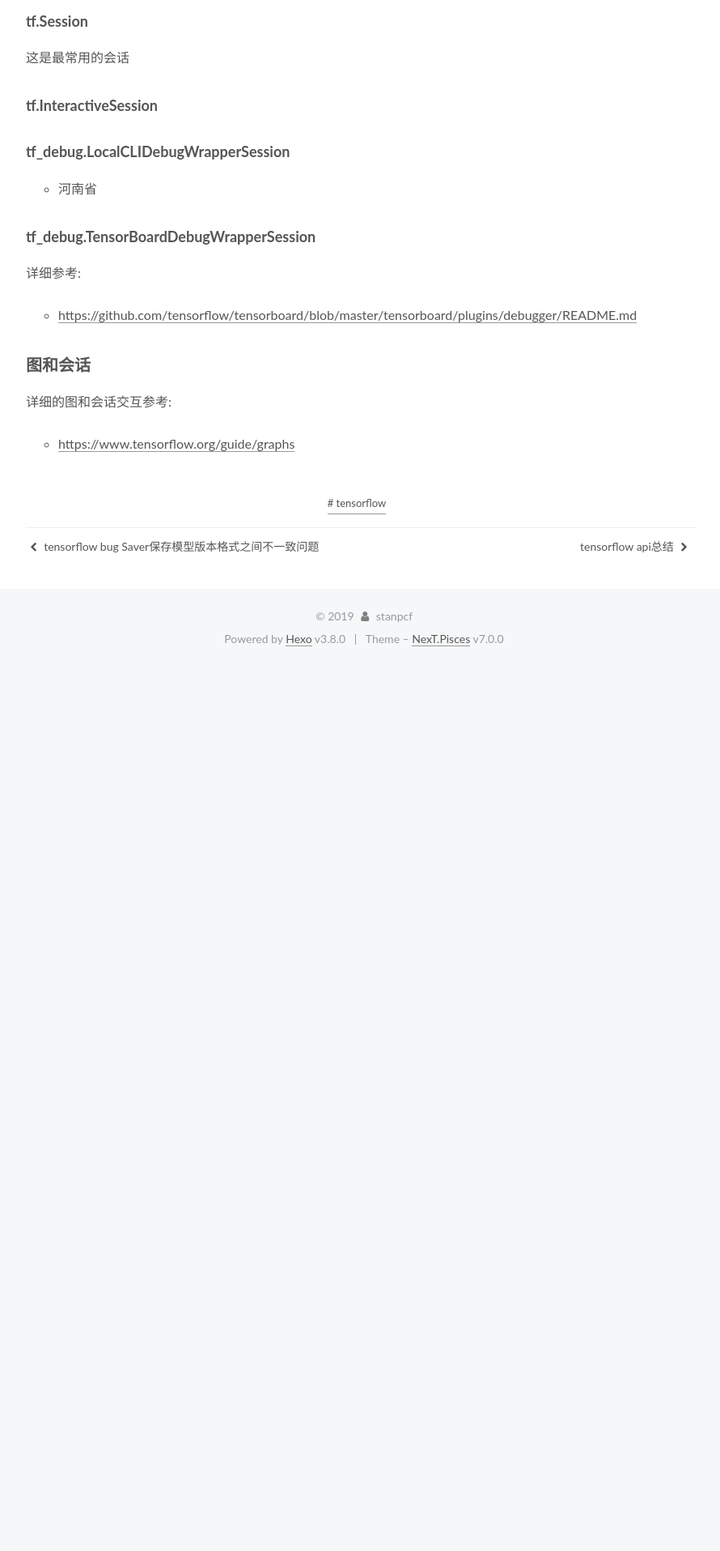
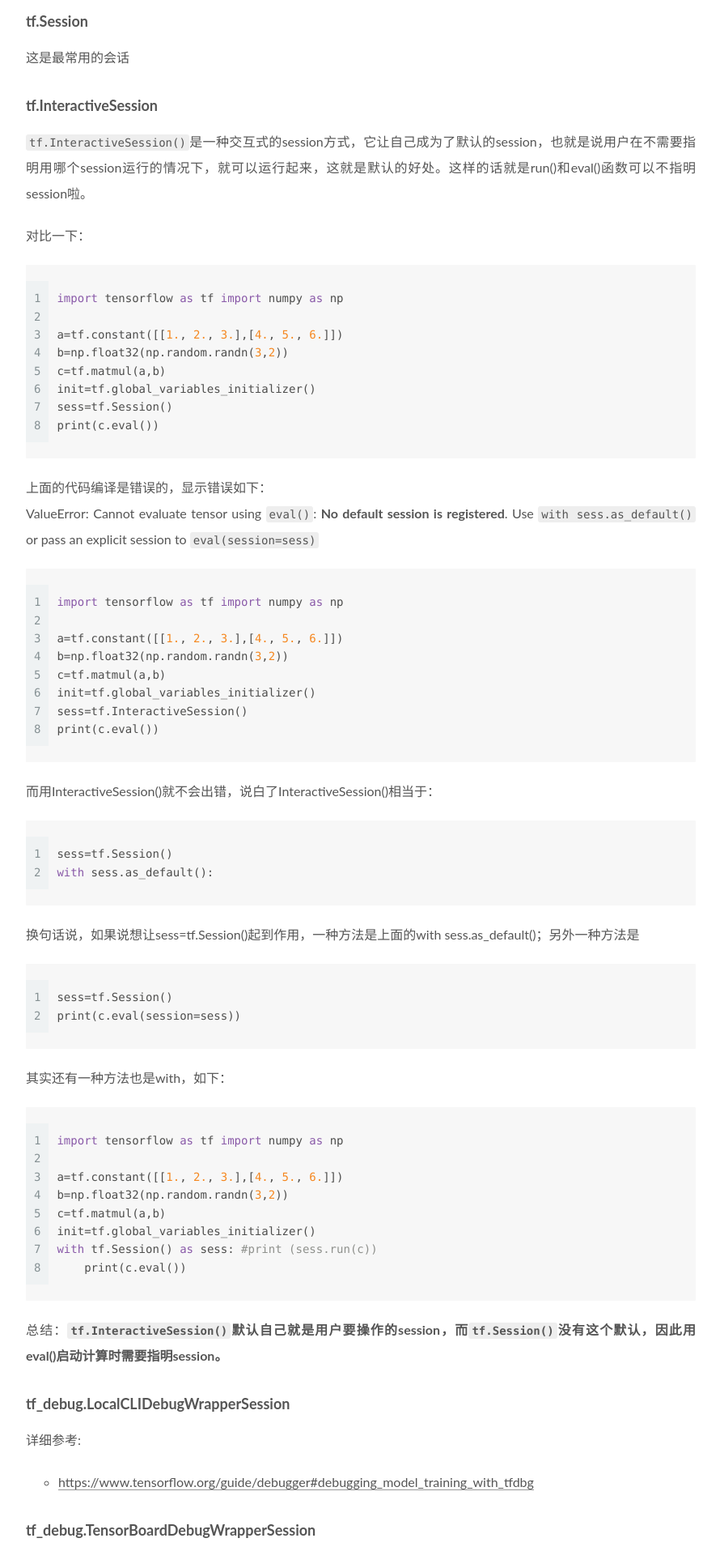
Before and after one commit to stanpcf/stanpcf.github.io, a plain HTML site: page 2019/tensorflow-low-level-api/index.html in a window 1280 px wide. Shown: the part 3375-5290 px from the top of the page at 81% size, without its empty margins (320-1210 px from the left). Before the commit the page ends 4198 px from the top, so only its background shows below. Drawn offline with Linux system fonts and the light colour scheme.

Commit message:
Site updated: 2019-02-20 23:37:08

```diff
--- a/2019/tensorflow-low-level-api/index.html
+++ b/2019/tensorflow-low-level-api/index.html
@@ -106,7 +106,7 @@
 <meta property="og:locale" content="zh-Hans">
 <meta property="og:image" content="http://stanpcf.github.io/2019/tensorflow-low-level-api/getting_started_add.png">
 <meta property="og:image" content="http://stanpcf.github.io/2019/tensorflow-low-level-api/session_uml.jpg">
-<meta property="og:updated_time" content="2019-02-20T07:53:17.178Z">
+<meta property="og:updated_time" content="2019-02-20T15:35:38.278Z">
 <meta name="twitter:card" content="summary">
 <meta name="twitter:title" content="tensorflow low level api">
 <meta name="twitter:description" content="低级别的API构建TensorFlow模型使用低级别的Tensorflow API (Tensorflow Core)构建tensorflow程序Tensorflow Core 程序可以看成互相独立的两部分:  构建计算图（tf.Graph） 运行计算图（tf.Session）  示例下面的代码code11234567891011# 构建计算图a = tf.constant(3.0, dtype=">
@@ -403,7 +403,7 @@
 
                   <span class="post-meta-item-text">Edited on</span>
 
-                <time title="Modified: 2019-02-20 15:53:17" itemprop="dateModified" datetime="2019-02-20T15:53:17+08:00">2019-02-20</time>
+                <time title="Modified: 2019-02-20 23:35:38" itemprop="dateModified" datetime="2019-02-20T23:35:38+08:00">2019-02-20</time>
 
 
           </span>
@@ -501,8 +501,17 @@
 </ul>
 <p>下图展示四种Session类的继承关系<br><img src="/2019/tensorflow-low-level-api/session_uml.jpg" alt="会话继承关系"></p>
 <h3 id="tf-Session"><a href="#tf-Session" class="headerlink" title="tf.Session"></a>tf.Session</h3><p>这是最常用的会话</p>
-<h3 id="tf-InteractiveSession"><a href="#tf-InteractiveSession" class="headerlink" title="tf.InteractiveSession"></a>tf.InteractiveSession</h3><h3 id="tf-debug-LocalCLIDebugWrapperSession"><a href="#tf-debug-LocalCLIDebugWrapperSession" class="headerlink" title="tf_debug.LocalCLIDebugWrapperSession"></a>tf_debug.LocalCLIDebugWrapperSession</h3><ul>
-<li>河南省</li>
+<h3 id="tf-InteractiveSession"><a href="#tf-InteractiveSession" class="headerlink" title="tf.InteractiveSession"></a>tf.InteractiveSession</h3><p><code>tf.InteractiveSession()</code>是一种交互式的session方式，它让自己成为了默认的session，也就是说用户在不需要指明用哪个session运行的情况下，就可以运行起来，这就是默认的好处。这样的话就是run()和eval()函数可以不指明session啦。</p>
+<p>对比一下：<br><figure class="highlight python"><table><tr><td class="gutter"><pre><span class="line">1</span><br><span class="line">2</span><br><span class="line">3</span><br><span class="line">4</span><br><span class="line">5</span><br><span class="line">6</span><br><span class="line">7</span><br><span class="line">8</span><br></pre></td><td class="code"><pre><span class="line"><span class="keyword">import</span> tensorflow <span class="keyword">as</span> tf <span class="keyword">import</span> numpy <span class="keyword">as</span> np</span><br><span class="line"></span><br><span class="line">a=tf.constant([[<span class="number">1.</span>, <span class="number">2.</span>, <span class="number">3.</span>],[<span class="number">4.</span>, <span class="number">5.</span>, <span class="number">6.</span>]])</span><br><span class="line">b=np.float32(np.random.randn(<span class="number">3</span>,<span class="number">2</span>))</span><br><span class="line">c=tf.matmul(a,b)</span><br><span class="line">init=tf.global_variables_initializer()</span><br><span class="line">sess=tf.Session() </span><br><span class="line">print(c.eval())</span><br></pre></td></tr></table></figure></p>
+<p>上面的代码编译是错误的，显示错误如下：<br>ValueError: Cannot evaluate tensor using <code>eval()</code>: <strong>No default session is registered</strong>. Use <code>with sess.as_default()</code> or pass an explicit session to <code>eval(session=sess)</code></p>
+<figure class="highlight python"><table><tr><td class="gutter"><pre><span class="line">1</span><br><span class="line">2</span><br><span class="line">3</span><br><span class="line">4</span><br><span class="line">5</span><br><span class="line">6</span><br><span class="line">7</span><br><span class="line">8</span><br></pre></td><td class="code"><pre><span class="line"><span class="keyword">import</span> tensorflow <span class="keyword">as</span> tf <span class="keyword">import</span> numpy <span class="keyword">as</span> np</span><br><span class="line"></span><br><span class="line">a=tf.constant([[<span class="number">1.</span>, <span class="number">2.</span>, <span class="number">3.</span>],[<span class="number">4.</span>, <span class="number">5.</span>, <span class="number">6.</span>]])</span><br><span class="line">b=np.float32(np.random.randn(<span class="number">3</span>,<span class="number">2</span>))</span><br><span class="line">c=tf.matmul(a,b)</span><br><span class="line">init=tf.global_variables_initializer()</span><br><span class="line">sess=tf.InteractiveSession() </span><br><span class="line">print(c.eval())</span><br></pre></td></tr></table></figure>
+<p>而用InteractiveSession()就不会出错，说白了InteractiveSession()相当于：<br><figure class="highlight python"><table><tr><td class="gutter"><pre><span class="line">1</span><br><span class="line">2</span><br></pre></td><td class="code"><pre><span class="line">sess=tf.Session()</span><br><span class="line"><span class="keyword">with</span> sess.as_default():</span><br></pre></td></tr></table></figure></p>
+<p>换句话说，如果说想让sess=tf.Session()起到作用，一种方法是上面的with sess.as_default()；另外一种方法是<br><figure class="highlight python"><table><tr><td class="gutter"><pre><span class="line">1</span><br><span class="line">2</span><br></pre></td><td class="code"><pre><span class="line">sess=tf.Session() </span><br><span class="line">print(c.eval(session=sess))</span><br></pre></td></tr></table></figure></p>
+<p>其实还有一种方法也是with，如下：<br><figure class="highlight python"><table><tr><td class="gutter"><pre><span class="line">1</span><br><span class="line">2</span><br><span class="line">3</span><br><span class="line">4</span><br><span class="line">5</span><br><span class="line">6</span><br><span class="line">7</span><br><span class="line">8</span><br></pre></td><td class="code"><pre><span class="line"><span class="keyword">import</span> tensorflow <span class="keyword">as</span> tf <span class="keyword">import</span> numpy <span class="keyword">as</span> np</span><br><span class="line"></span><br><span class="line">a=tf.constant([[<span class="number">1.</span>, <span class="number">2.</span>, <span class="number">3.</span>],[<span class="number">4.</span>, <span class="number">5.</span>, <span class="number">6.</span>]])</span><br><span class="line">b=np.float32(np.random.randn(<span class="number">3</span>,<span class="number">2</span>))</span><br><span class="line">c=tf.matmul(a,b)</span><br><span class="line">init=tf.global_variables_initializer()</span><br><span class="line"><span class="keyword">with</span> tf.Session() <span class="keyword">as</span> sess: <span class="comment">#print (sess.run(c))</span></span><br><span class="line">    print(c.eval())</span><br></pre></td></tr></table></figure></p>
+<p>总结：<strong><code>tf.InteractiveSession()</code>默认自己就是用户要操作的session，而<code>tf.Session()</code>没有这个默认，因此用eval()启动计算时需要指明session。</strong></p>
+<h3 id="tf-debug-LocalCLIDebugWrapperSession"><a href="#tf-debug-LocalCLIDebugWrapperSession" class="headerlink" title="tf_debug.LocalCLIDebugWrapperSession"></a>tf_debug.LocalCLIDebugWrapperSession</h3><p>详细参考:</p>
+<ul>
+<li><a href="https://www.tensorflow.org/guide/debugger#debugging_model_training_with_tfdbg" target="_blank" rel="noopener">https://www.tensorflow.org/guide/debugger#debugging_model_training_with_tfdbg</a></li>
 </ul>
 <h3 id="tf-debug-TensorBoardDebugWrapperSession"><a href="#tf-debug-TensorBoardDebugWrapperSession" class="headerlink" title="tf_debug.TensorBoardDebugWrapperSession"></a>tf_debug.TensorBoardDebugWrapperSession</h3><p>详细参考:</p>
 <ul>
--- a/css/main.css
+++ b/css/main.css
@@ -1891,7 +1891,7 @@ pre .javascript .function {
   width: 4px;
   height: 4px;
   border-radius: 50%;
-  background: #e4ffff;
+  background: #ab94ff;
 }
 .links-of-blogroll {
   font-size: 13px;
```
Also changed, not shown: index.html (+1 -1 lines), categories/index.html (line endings or trailing spaces), tags/index.html (line endings or trailing spaces).
